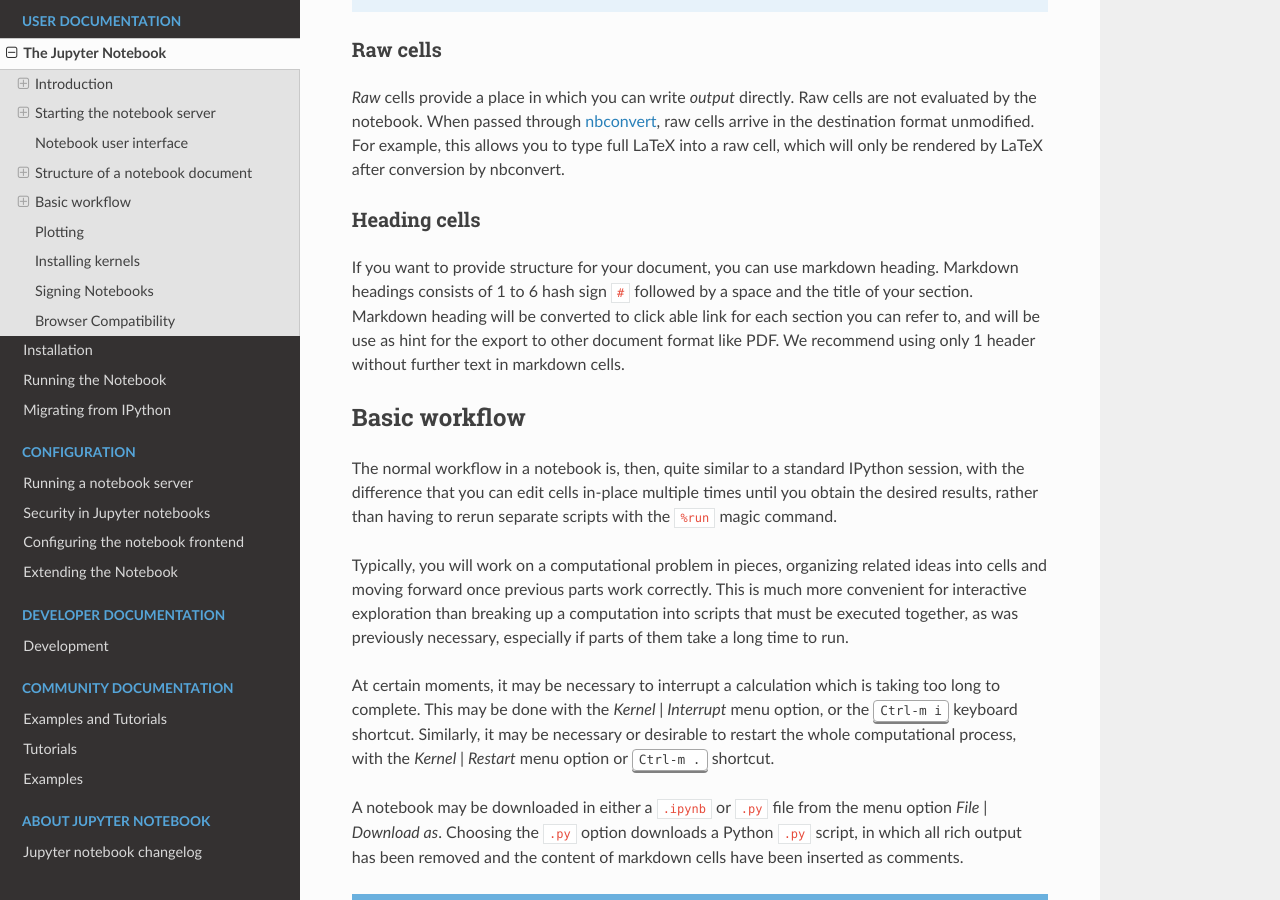
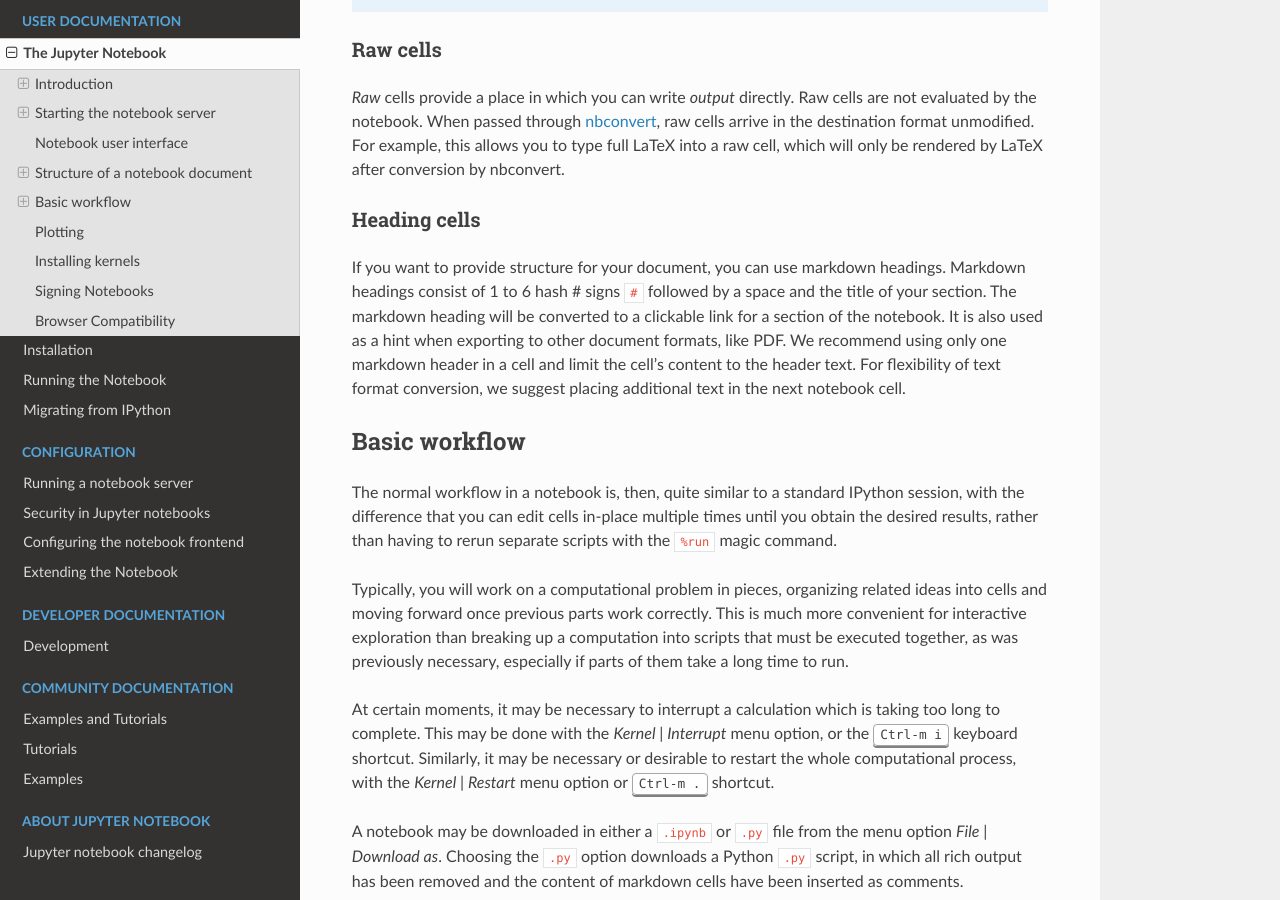
Before and after one commit to jupyter/nbclassic, a Sphinx documentation site: the page built from docs/source/notebook.rst, in a window 1280 px wide and 900 px high, scrolled down 5075 px. Built offline with Sphinx 7.4.7 and the Read the Docs theme 2.0.0, drawn with Linux system fonts in a browser that asks for light colours; pages that are not in the unit, such as notebooks, are missing from menus.

Commit message:
Update text with willinc version

```diff
--- a/docs/source/notebook.rst
+++ b/docs/source/notebook.rst
@@ -273,11 +273,13 @@
 ~~~~~~~~~~~~~
 
 If you want to provide structure for your document, you can use markdown
-heading.  Markdown headings consists of 1 to 6 hash sign ``#`` followed by a
-space and the title of your section. Markdown heading will be converted to
-click able link for each section you can refer to, and will be use as hint for
-the export to other document format like PDF. We recommend using only 1 header
-without further text in markdown cells.
+headings. Markdown headings consist of 1 to 6 hash # signs ``#`` followed by a
+space and the title of your section. The markdown heading will be converted
+to a clickable link for a section of the notebook. It is also used as a hint
+when exporting to other document formats, like PDF.
+We recommend using only one markdown header in a cell and limit the cell's
+content to the header text. For flexibility of text format conversion, we
+suggest placing additional text in the next notebook cell.
 
 Basic workflow
 --------------
```
